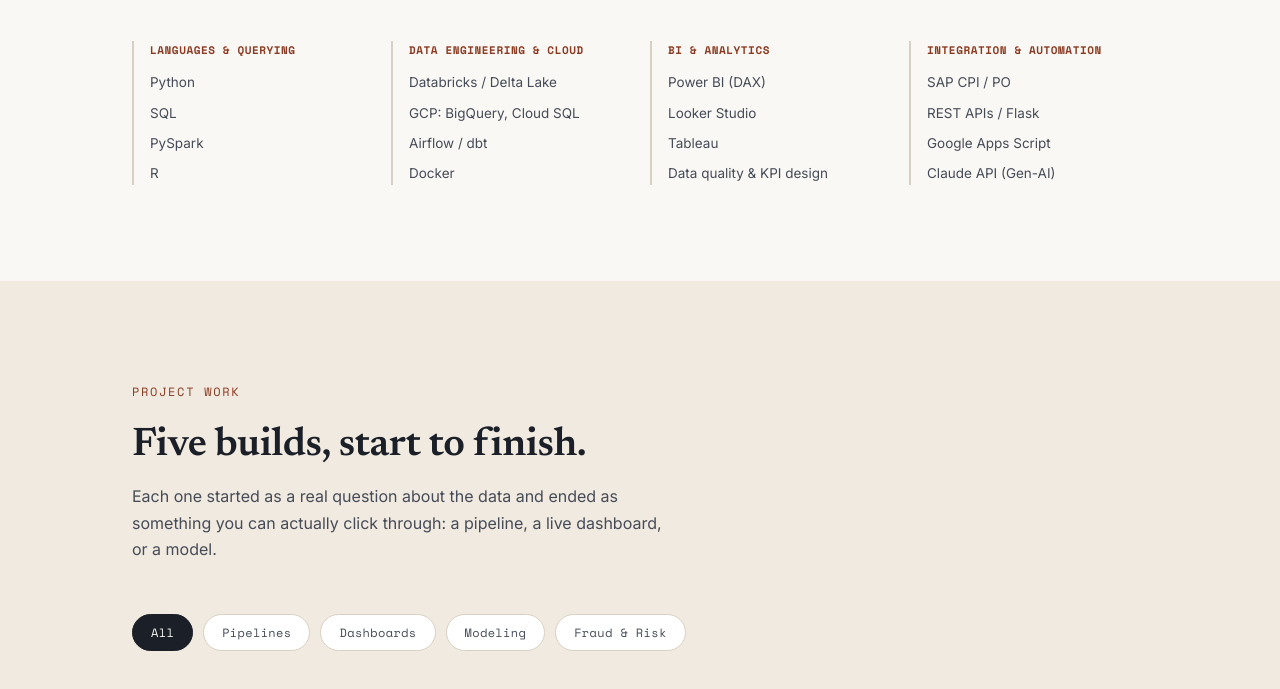
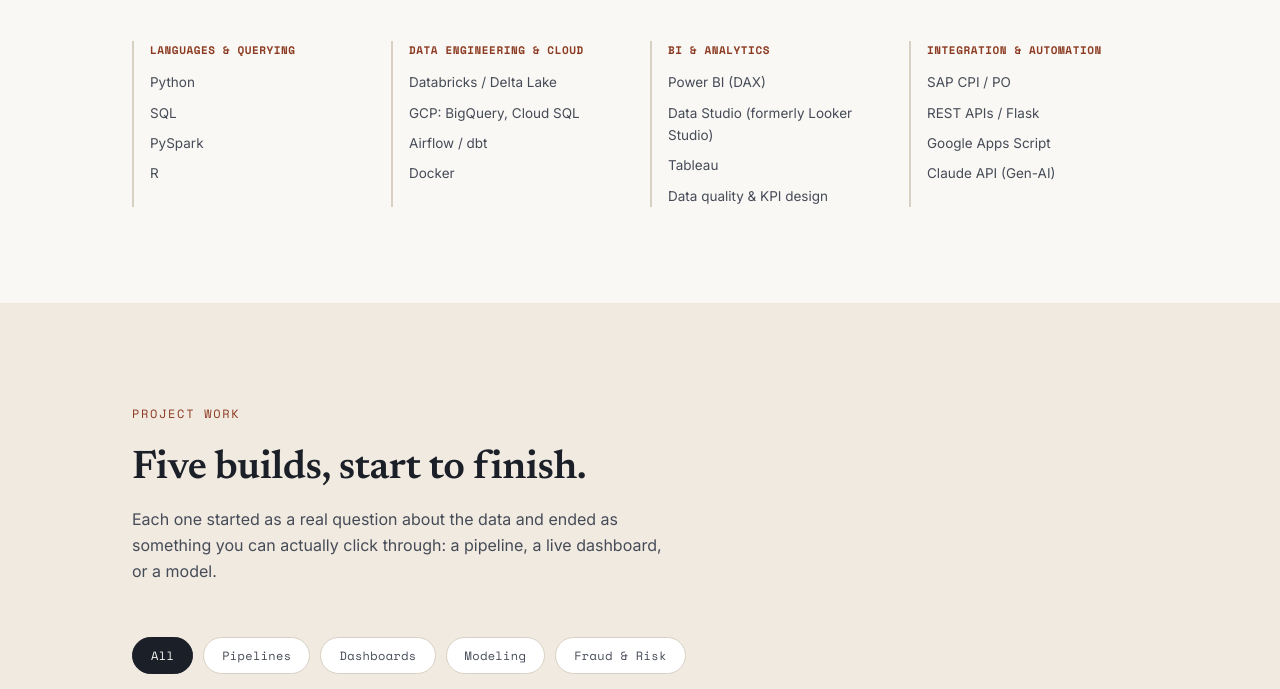
Before and after one commit to VinothiniBS/portfolio, a plain HTML site: page index.html in a window 1280 px wide. Shown: the part 1290-1979 px from the top of the page. Drawn offline with nearby package versions, Linux system fonts and the light colour scheme; a script that the page names is missing.

Commit message:
Update index.html

```diff
--- a/index.html
+++ b/index.html
@@ -86,7 +86,7 @@
       </div>
       <div class="skill-group">
         <h4>BI & Analytics</h4>
-        <ul><li>Power BI (DAX)</li><li>Looker Studio</li><li>Tableau</li><li>Data quality &amp; KPI design</li></ul>
+        <ul><li>Power BI (DAX)</li><li>Data Studio (formerly Looker Studio)</li><li>Tableau</li><li>Data quality &amp; KPI design</li></ul>
       </div>
       <div class="skill-group">
         <h4>Integration & Automation</h4>
@@ -165,7 +165,7 @@
           loading="lazy"
           allowfullscreen
           sandbox="allow-storage-access-by-user-activation allow-scripts allow-same-origin allow-popups allow-popups-to-escape-sandbox"
-          title="Dublin Bikes Looker Studio dashboard"></iframe>
+          title="Dublin Bikes Data Studio dashboard"></iframe>
       </div>
       <div class="pc-body">
         <span class="pc-index">PROJECT 02 / 05</span>
@@ -182,7 +182,7 @@
         <ul class="project-list">
           <li>JCDecaux API ingestion into BigQuery on a 15-minute schedule, orchestrated with Airflow running in Docker</li>
           <li>dbt raw to staging to marts model layering, with 14 automated data-quality tests</li>
-          <li>Looker Studio dashboard surfacing live station availability and health metrics</li>
+          <li>Data Studio dashboard surfacing live station availability and health metrics</li>
         </ul>
 
         <div class="finding-box">
@@ -362,7 +362,7 @@
               <li>Built a Python-based HTML content generator for website product pages, streamlining bulk and individual product additions and ensuring consistency across the catalogue.</li>
               <li>Maintain and enhance BigCommerce and Doofinder data pipelines using Python and Google Apps Script, ensuring website performance, product data accuracy, and seamless catalogue management across 120,000+ product records.</li>
               <li>Integrated price file data into a Cloud SQL database on GCP to centralise pricing in a single queryable source; now handle bulk price updates and corrections through SQL, with routine Python data quality checks on the pricing data.</li>
-              <li>Enhance and maintain Looker Studio dashboards and generate operational reports across logistics, sales, and leadership teams, building on the self-service analytics foundation established in the previous role.</li>
+              <li>Enhance and maintain Data Studio dashboards and generate operational reports across logistics, sales, and leadership teams, building on the self-service analytics foundation established in the previous role.</li>
             </ul>
             <div class="tag-row">
               <span class="tag">Python</span><span class="tag">GCP</span><span class="tag">BigQuery</span><span class="tag">Cloud SQL</span><span class="tag">Gen-AI</span><span class="tag">ETL</span>
@@ -385,13 +385,13 @@
         <div class="accordion-panel">
           <div class="accordion-panel-inner">
             <ul class="tl-bullets">
-              <li>Designed Looker Studio dashboards for logistics and sales teams, integrating Cin7 API data via Python and Google Apps Script to automate weekly performance reporting and deliver real-time operational tracking, saving 8+ hours per month.</li>
+              <li>Designed Data Studio dashboards for logistics and sales teams, integrating Cin7 API data via Python and Google Apps Script to automate weekly performance reporting and deliver real-time operational tracking, saving 8+ hours per month.</li>
               <li>Developed an automated QC and datasheet generation application covering 1/3 of product categories, reducing documentation preparation time and enabling faster quality checks for the team.</li>
               <li>Built Python predictive models for inventory planning that improved inventory accuracy and reduced overstock by around 25% in a key product category, directly impacting working capital.</li>
               <li>Maintained and managed a price file of 100,000+ products in Google Sheets, handling product additions, modifications, and data accuracy across the full catalogue.</li>
             </ul>
             <div class="tag-row">
-              <span class="tag">Python</span><span class="tag">SQL</span><span class="tag">Power BI</span><span class="tag">Looker Studio</span><span class="tag">Zapier</span>
+              <span class="tag">Python</span><span class="tag">SQL</span><span class="tag">Power BI</span><span class="tag">Data Studio</span><span class="tag">Zapier</span>
             </div>
           </div>
         </div>
```
